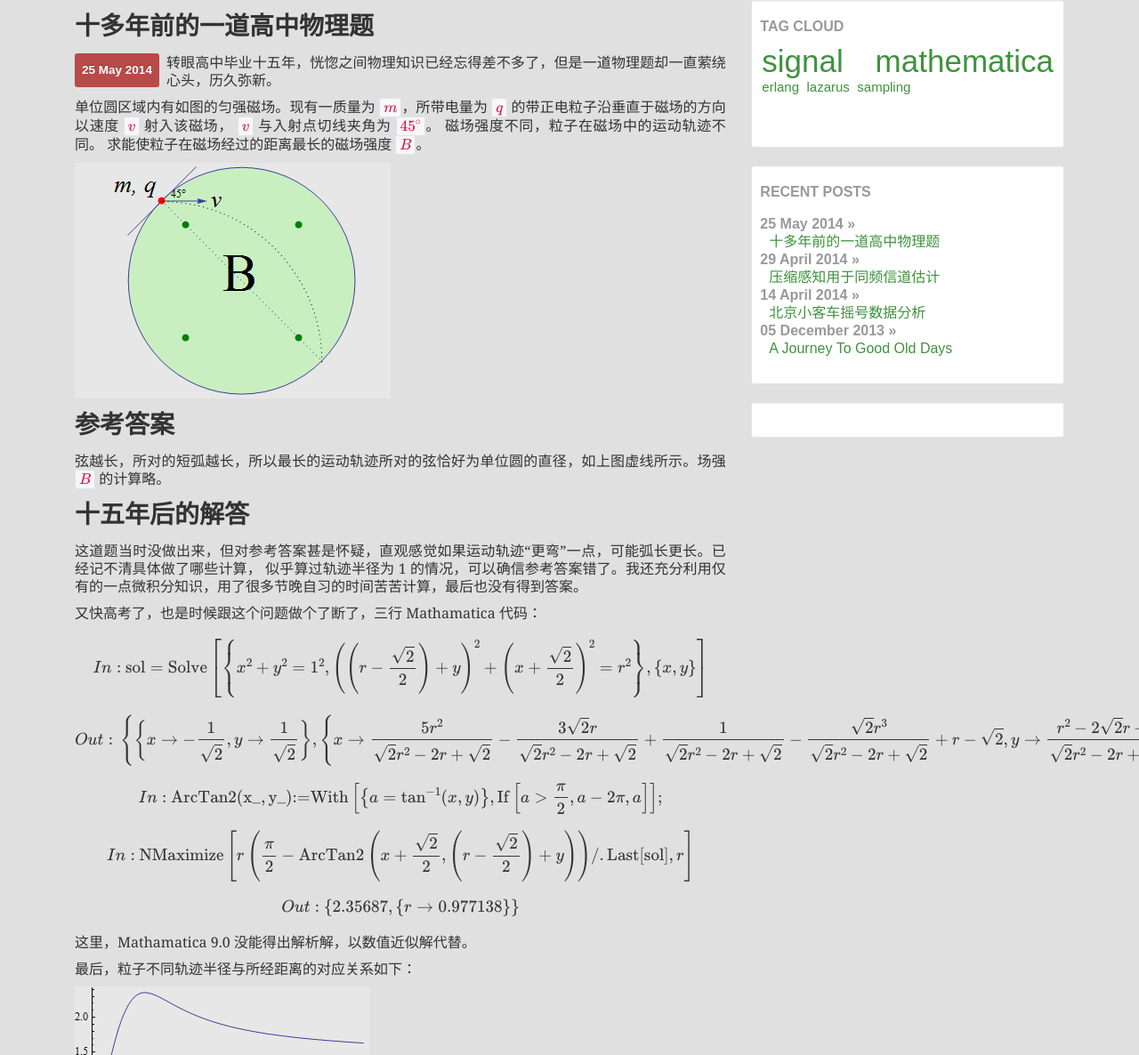
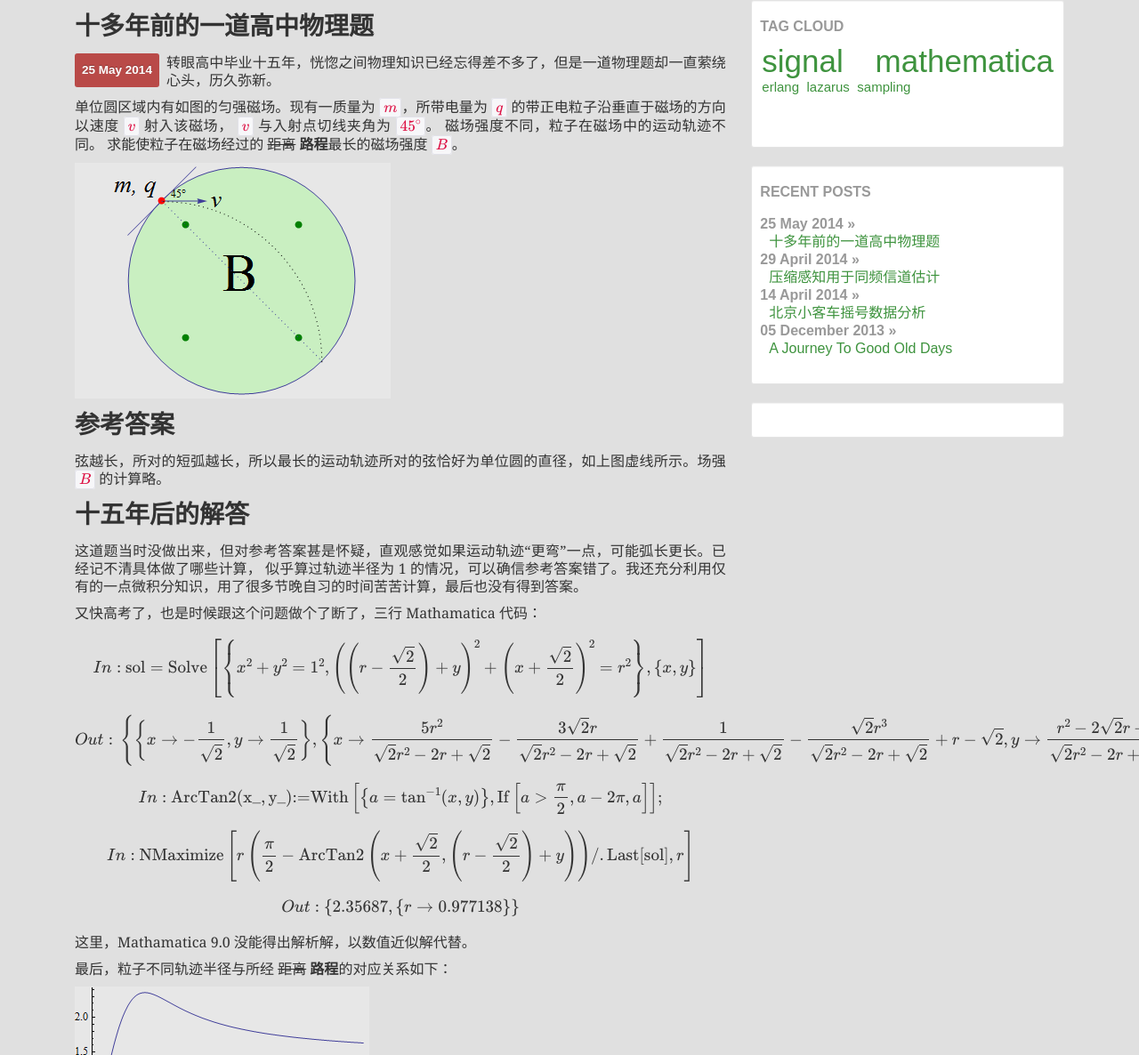
Before and after one commit to foldl/foldl.github.io, a Jekyll site: the page built from _posts/2014-05-26-decade-years-old-problem-answered.markdown, in a window 1280 px wide. Shown: the part 132-1318 px from the top of the page at 89% size. Built offline with Jekyll 4.4.1, drawn with Linux system fonts in a browser that asks for light colours; formulas are drawn with MathJax 3; comment, search, counter and statistics services are not loaded.

Commit message:
fix typo

```diff
--- a/_posts/2014-05-26-decade-years-old-problem-answered.markdown
+++ b/_posts/2014-05-26-decade-years-old-problem-answered.markdown
@@ -10,7 +10,7 @@ tags: mathematica
 单位圆区域内有如图的匀强磁场。现有一质量为 `$m$`，所带电量为 `$q$`
 的带正电粒子沿垂直于磁场的方向以速度 `$v$` 射入该磁场， `$v$` 与入射点切线夹角为 `$45^{\circ}$`。
 磁场强度不同，粒子在磁场中的运动轨迹不同。
-求能使粒子在磁场经过的距离最长的磁场强度 `$B$`。
+求能使粒子在磁场经过的 <s>距离</s> **路程**最长的磁场强度 `$B$`。
 
 ![problem](/img/old_phy_problem.png)
 
@@ -44,6 +44,6 @@ $${Out:}\ \{2.35687,\{r\to 0.977138\}\}$$
 
 这里，Mathamatica 9.0 没能得出解析解，以数值近似解代替。
 
-最后，粒子不同轨迹半径与所经距离的对应关系如下：
+最后，粒子不同轨迹半径与所经 <s>距离</s> **路程**的对应关系如下：
 
 ![distance vs r](/img/old_phy_vs_r.png)
```
